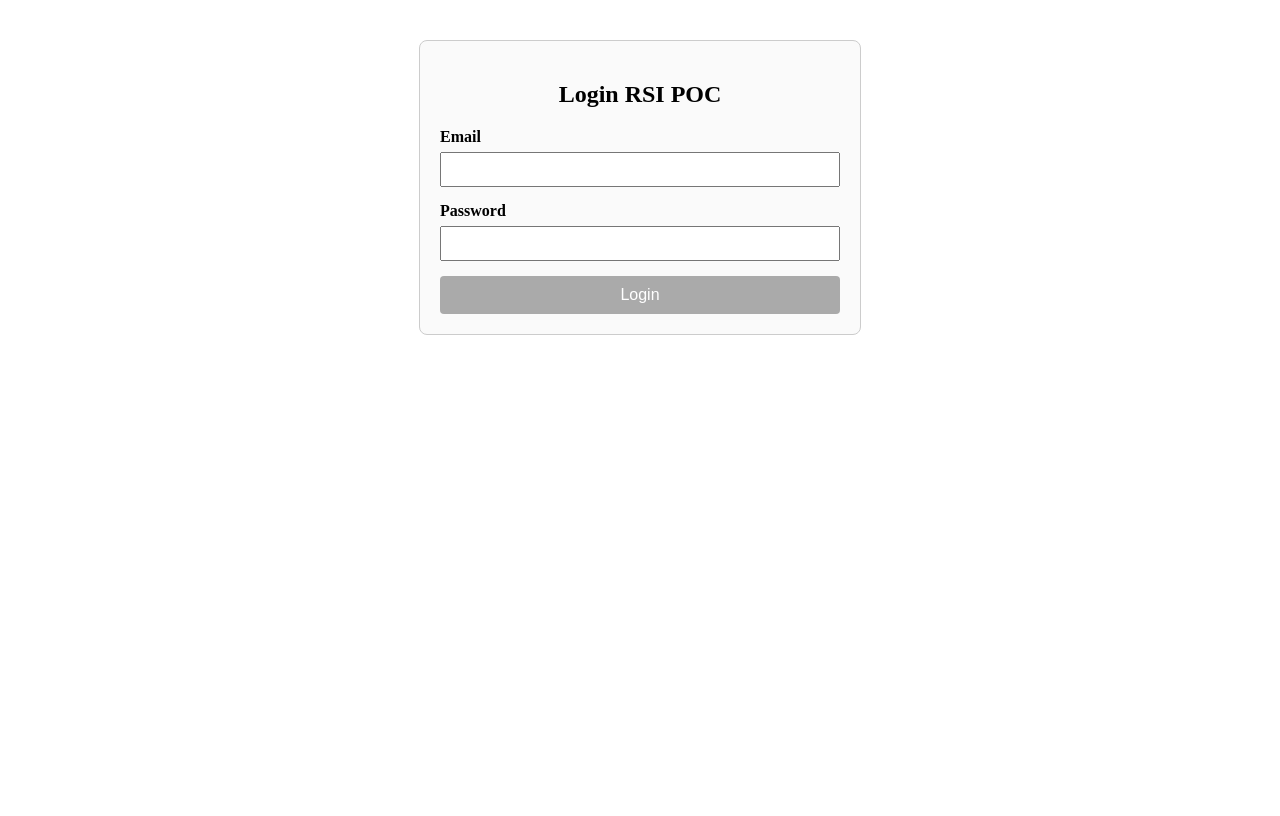
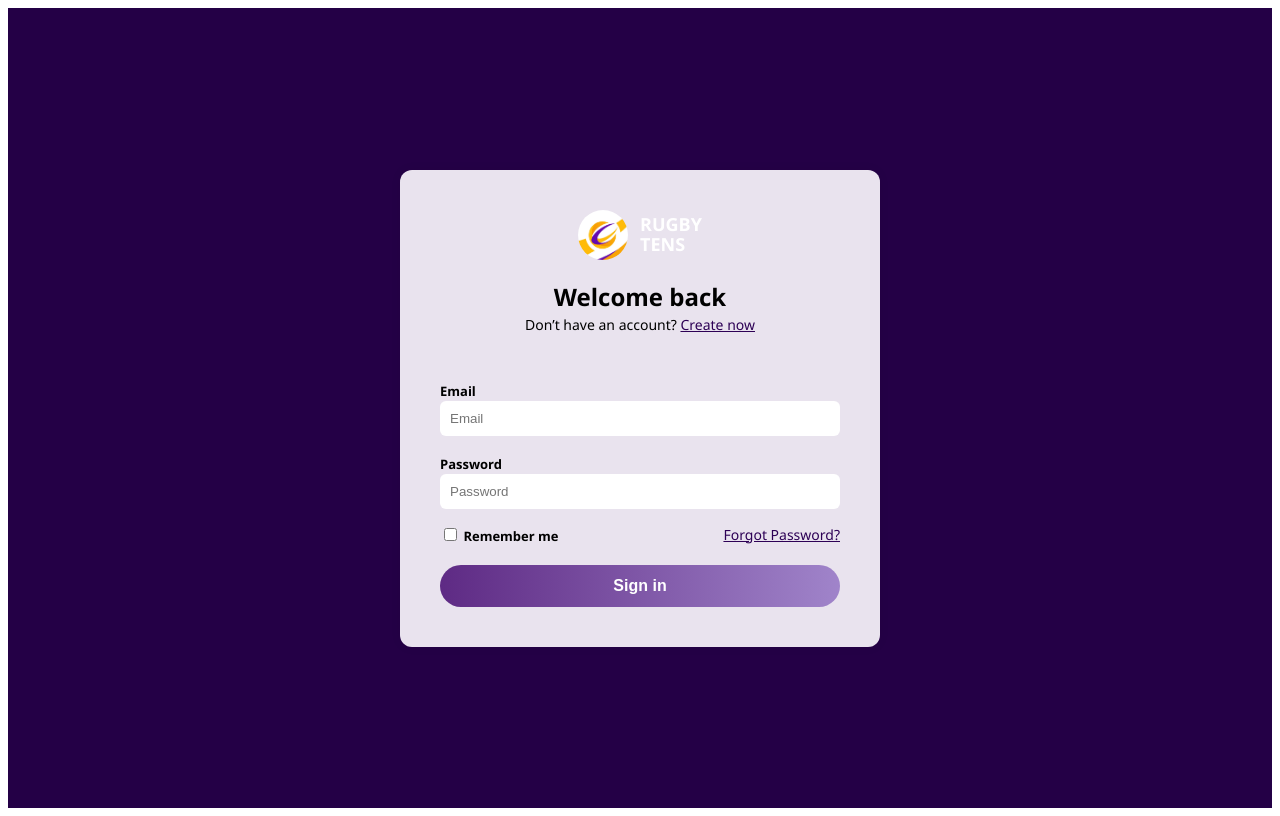
Before and after one commit to MartonL97/Angular_Salesfoce_Connection, an Angular app in the folder angularapp1.client/: page /login in a window 1280 px wide. Built offline with nearby package versions, Linux system fonts and the light colour scheme.

Commit message:
Update first UI prototype.

```diff
--- a/angularapp1.client/src/app/login/login.component.css
+++ b/angularapp1.client/src/app/login/login.component.css
@@ -1,45 +1,122 @@
-.login-container {
-  max-width: 400px;
-  margin: 40px auto;
-  padding: 20px;
-  border: 1px solid #ccc;
-  border-radius: 8px;
-  background-color: #fafafa;
+/* Outer page background */
+body, .login-page {
+  background-color: rgb(36, 0, 70);
+  min-height: 100vh;
+  display: flex;
+  align-items: center;
+  justify-content: center;
+  margin: 0;
+  font-family: "Segoe UI", sans-serif;
 }
 
-form h2 {
+/* Login container */
+.login-container {
+  background-color: rgb(233, 227, 238);
+  padding: 40px;
+  border-radius: 12px;
+  width: 100%;
+  max-width: 400px;
+  box-shadow: 0 0 12px rgba(0, 0, 0, 0.05);
   text-align: center;
-  margin-bottom: 20px;
+  color: black;
 }
 
+/* Branding section */
+.branding {
+  display: flex;
+  align-items: center;
+  justify-content: center;
+  margin-bottom: 20px;
+  gap: 12px;
+}
+
+.logo {
+  width: 50px;
+  height: 50px;
+  object-fit: cover;
+  border-radius: 50%;
+}
+
+/* RUGBY TENS stays white */
+.app-title {
+  display: flex;
+  flex-direction: column;
+  align-items: flex-start;
+  font-weight: bold;
+  font-size: 18px;
+  line-height: 1.1;
+  color: white;
+}
+
+/* Welcome text */
+.welcome {
+  margin: 0;
+  font-size: 24px;
+  font-weight: 600;
+  color: black;
+}
+
+.subtext {
+  margin: 2px 0 45px;
+  font-size: 14px;
+  color: black;
+}
+
+  .subtext a {
+    color: #2d0055;
+    text-decoration: underline;
+    font-weight: 500;
+  }
+
 .form-group {
-  margin-bottom: 15px;
+  text-align: left;
+  margin-bottom: 16px;
 }
 
 label {
-  display: block;
-  margin-bottom: 6px;
-  font-weight: bold;
+  font-size: 13px;
+  font-weight: 600;
+  color: black;
 }
 
-input {
+input[type="email"],
+input[type="password"] {
   width: 100%;
-  padding: 8px;
+  padding: 10px;
+  border: none;
+  border-radius: 6px;
   box-sizing: border-box;
+  background-color: white;
+  color: black;
 }
+
+.options {
+  display: flex;
+  justify-content: space-between;
+  font-size: 14px;
+  margin-bottom: 20px;
+  color: black;
+}
+
+  .options a {
+    color: #2d0055;
+    text-decoration: underline;
+  }
 
 button {
   width: 100%;
-  padding: 10px;
-  background-color: #007bff;
-  border: none;
+  padding: 12px;
+  background: linear-gradient(to right, #5e2a84, #a084ca);
   color: white;
   font-size: 16px;
-  border-radius: 4px;
+  font-weight: bold;
+  border: none;
+  border-radius: 24px;
+  cursor: pointer;
 }
 
   button:disabled {
-    background-color: #aaa;
+    background-color: #ccc;
   }
 
 .spinner {
@@ -60,6 +137,6 @@ button {
 }
 
 .error-message {
-  color: red;
+  color: #ff8a8a;
   margin-top: 10px;
 }
--- a/angularapp1.client/src/app/login/login.component.html
+++ b/angularapp1.client/src/app/login/login.component.html
@@ -1,12 +1,26 @@
+<div class="login-page">
   <div class="login-container">
     <form (ngSubmit)="onSubmit()" #loginForm="ngForm">
-    <h2>Login RSI POC</h2>
+
+      <div class="branding">
+        <img src="logo.jpg" alt="Rugby Tens Logo" class="logo" />
+        <div class="app-title">
+          <div class="title-line">RUGBY</div>
+          <div class="title-line">TENS</div>
+        </div>
+      </div>
+
+      <h2 class="welcome">Welcome back</h2>
+      <p class="subtext">
+        Don’t have an account? <a href="#">Create now</a>
+      </p>
 
       <div class="form-group">
         <label for="email">Email</label>
         <input type="email"
                id="email"
                name="email"
+               placeholder="Email"
                [(ngModel)]="loginData.email"
                required />
       </div>
@@ -16,17 +30,27 @@
         <input type="password"
                id="password"
                name="password"
+               placeholder="Password"
                [(ngModel)]="loginData.password"
                required />
       </div>
 
+      <div class="options">
+        <label class="remember">
+          <input type="checkbox" /> Remember me
+        </label>
+        <a href="#">Forgot Password?</a>
+      </div>
+
       <button type="submit" [disabled]="!loginForm.form.valid || loading">
-      <span *ngIf="!loading">Login</span>
+        <span *ngIf="!loading">Sign in</span>
         <span *ngIf="loading" class="spinner"></span>
       </button>
 
       <div *ngIf="loginFailed" class="error-message">
         {{ errorMessage }}
       </div>
+
     </form>
   </div>
+</div>
```
Also changed, not shown: angularapp1.client/public/logo.jpg (added). Lines whose indentation alone changed are shown as unchanged.
